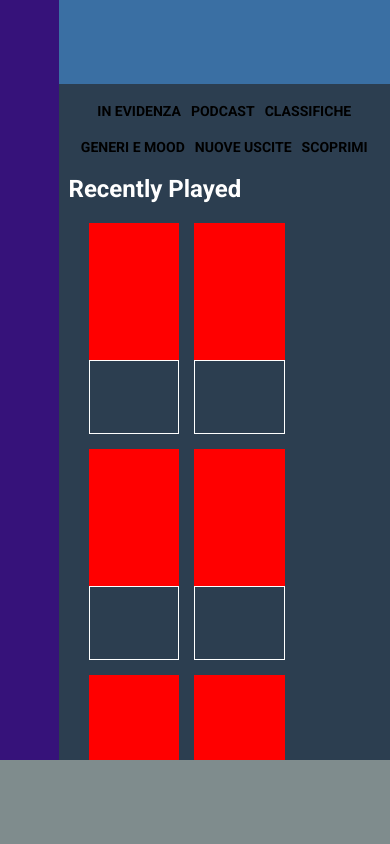
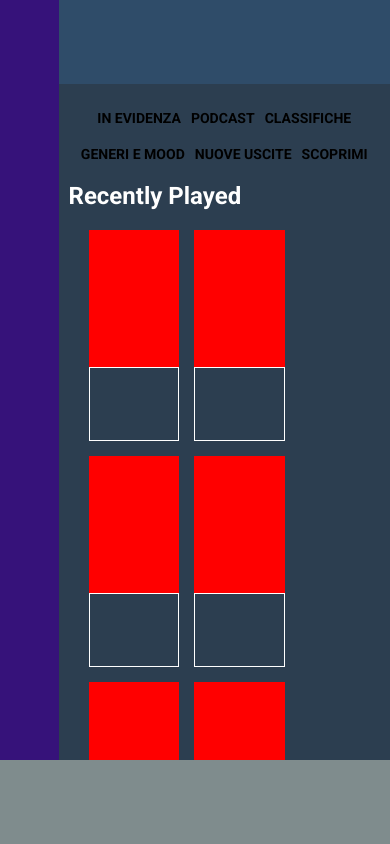
Before and after one commit to AngeloDima/html-css-spotifyweb, a plain HTML site: page index.html in a window 390 px wide. Drawn offline with Linux system fonts and the light colour scheme.

Commit message:
Margine nelle scritte in alto nelle varie Media Screen

```diff
--- a/style.css
+++ b/style.css
@@ -69,8 +69,9 @@
     width: 100%;
     height: 10%;
     background-color: #3a6fa3;
+    filter: opacity(0.3);
     position: fixed;
-    padding-top: 8%;
+    padding-top: 6%;
 }
 
 .DX-DOWN{
@@ -104,7 +105,7 @@
     justify-content: center;
     gap: 20px;
     margin: 20px 0px;
-    padding-top: 10%;
+    padding-top: 7%;
 }
 
 .Titolo-blocco{
@@ -154,8 +155,15 @@
 
 /* ***Media Screen**** */
 
+@media screen and (max-width: 1300px){
 
-
+    .Scritte {
+        justify-content: center;
+        gap: 20px;
+        margin: 6% 0px 0px 0px;
+        padding-top: 6%;
+    }
+}
 /* L */
 @media screen and (max-width: 1000px){
 
@@ -163,7 +171,7 @@
         gap: 20px 15px;
         flex-wrap: wrap;
         font-size: 0.9rem;
-        margin: 60px 20px 0px 20px;
+        margin: 80px 20px 0px 20px;
     }
 
 
@@ -195,7 +203,7 @@
     .Scritte {
         gap: 20px 10px;
         flex-wrap: wrap;
-        margin: 70px 20px 0px 20px;
+        margin: 90px 20px 0px 20px;
         font-size: 0.75rem;
     }
 
```
